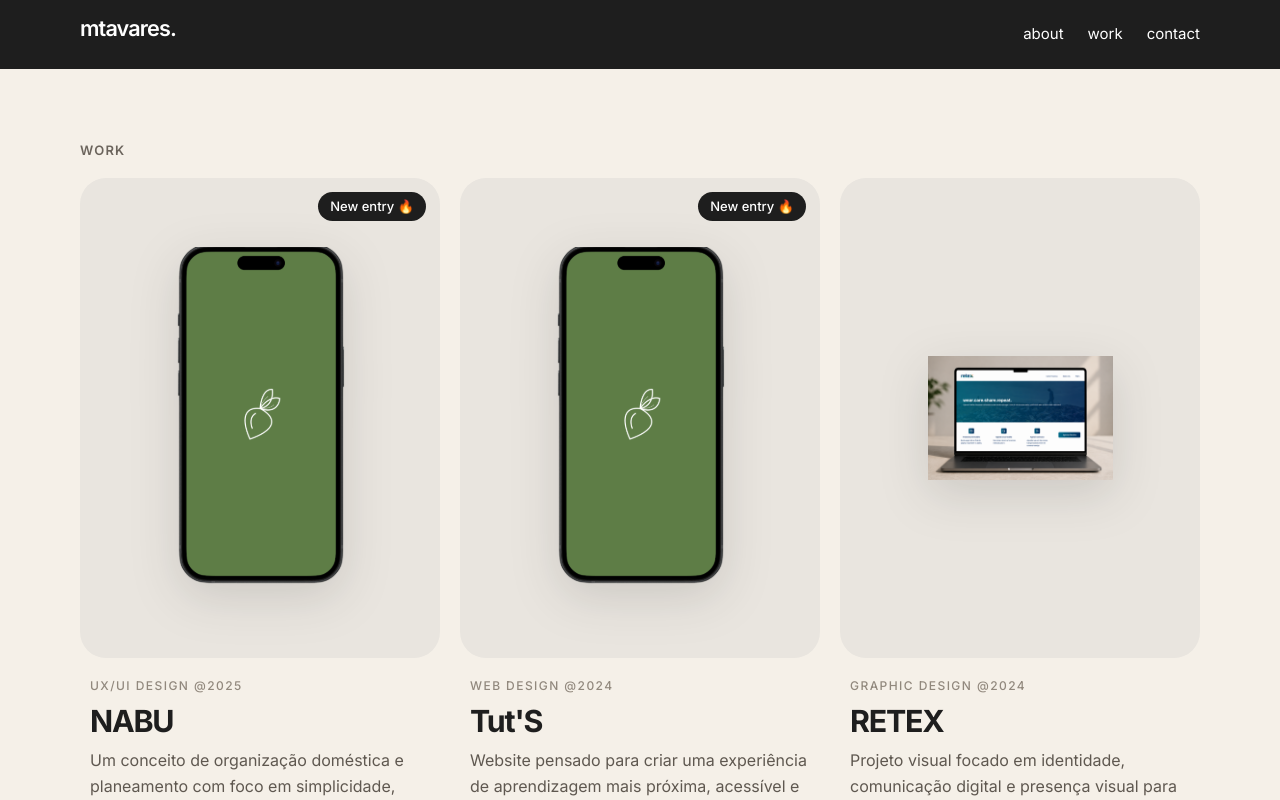
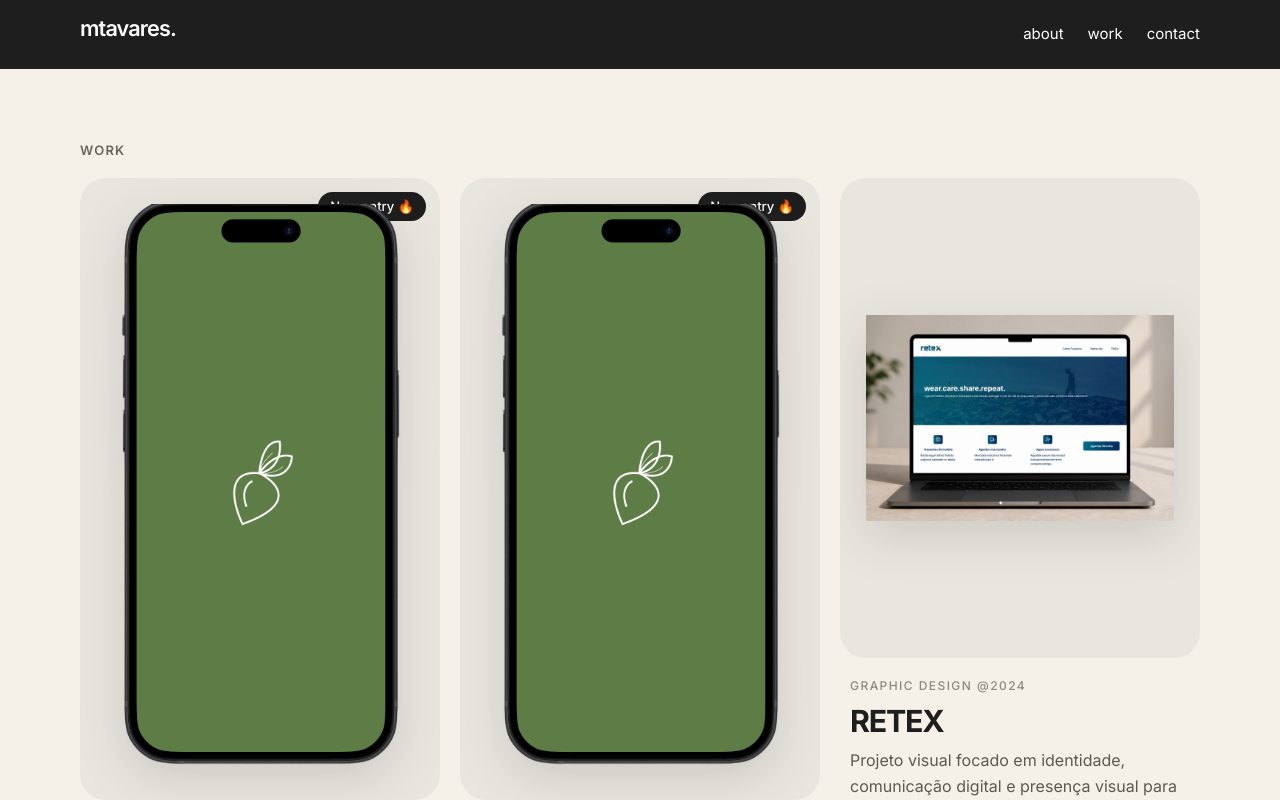
Before and after one commit to MLT05/mtavares., a React (Vite) app: page /work in a window 1280 px wide. Shown: the top 800 px of the page. Built offline with nearby package versions, Linux system fonts and the light colour scheme.

Commit message:
cards certos/imagem

```diff
--- a/src/index.css
+++ b/src/index.css
@@ -384,9 +384,10 @@ img {
 
 .work-showcase-media img {
   width: 100%;
-  max-width: 185px;
-  height: auto;
+  height: 100%;
   object-fit: contain;
+  object-position: center;
+  display: block;
   filter: drop-shadow(0 14px 24px rgba(30, 30, 30, 0.14));
   transition: transform 0.28s ease;
 }
```
